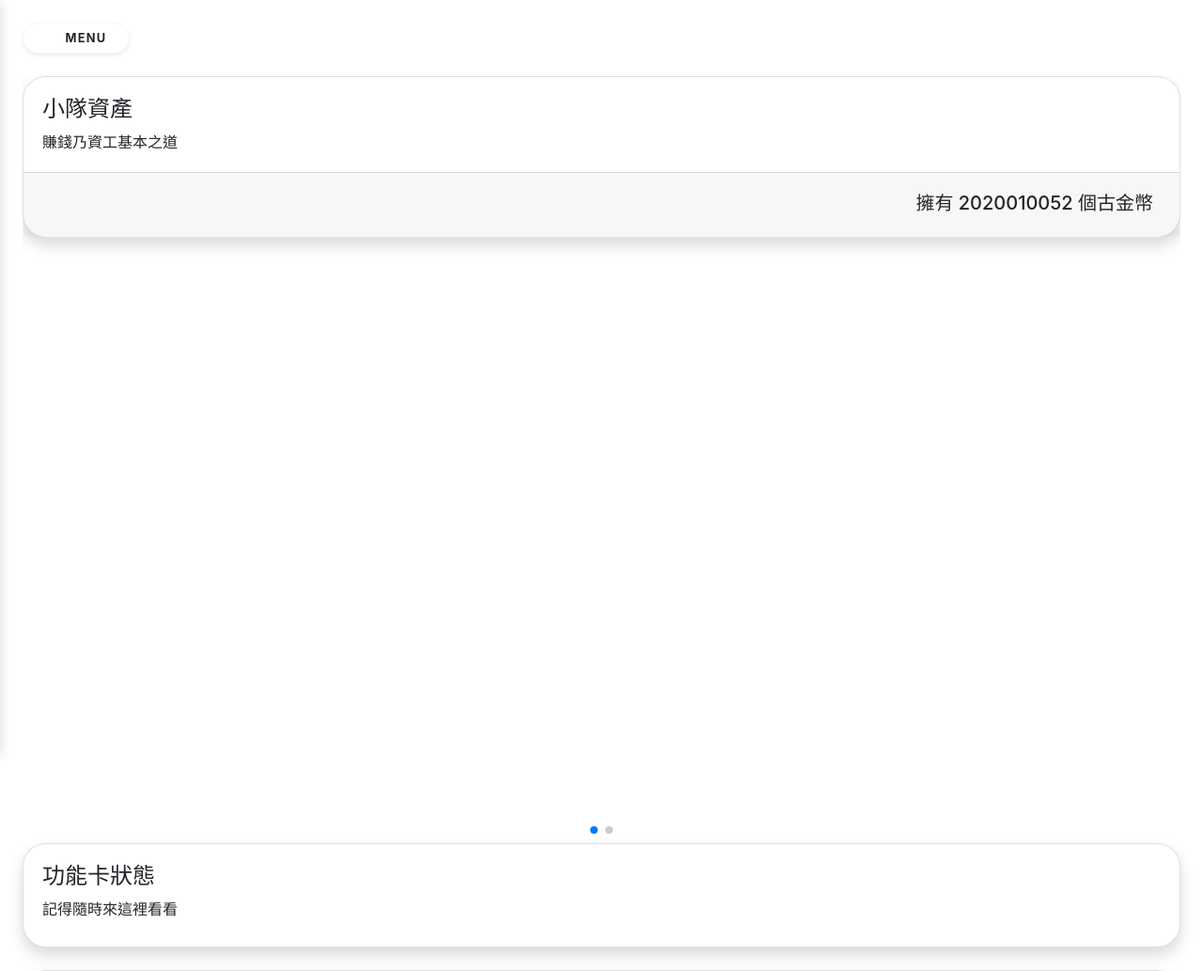
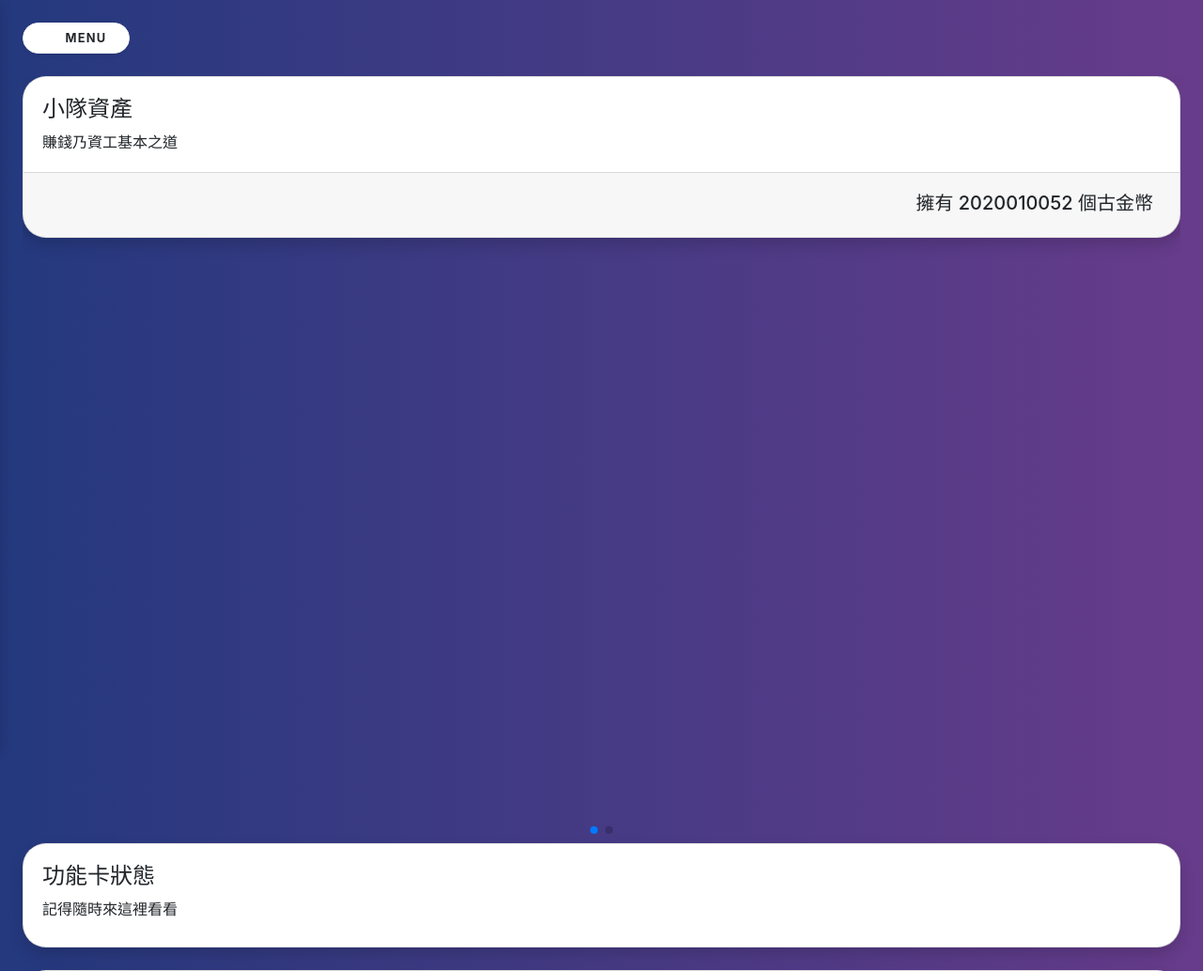
Before and after one commit to Yui-Arthur/Yui-Arthur.github.io, a PHP site: the page made by 原版.html in a window 1280 px wide. Shown: the top 1033 px of the page at 94% size. Run offline with PHP 8.4, Linux system fonts and the light colour scheme; some libraries are stand-ins or nearby versions; some web fonts are replaced.

Commit message:
132
1121

```diff
--- a/static/css/style.css
+++ b/static/css/style.css
@@ -41,7 +41,7 @@ body {
 
   background: #a02e2e;
   background: -webkit-linear-gradient(to right, #e00874, #f1a414);
-  background: linear-gradient(to right, #ffffff, hsl(0, 0%, 100%));/*背景顏色*/
+  background: linear-gradient(to right, #24397e, hsl(273, 40%, 39%));/*背景顏色*/
   height: 100vh;
   overflow-x: hidden;
 }
--- a/team_information.php
+++ b/team_information.php
@@ -54,7 +54,7 @@
 
 
     <div class="mb-4">
-        <div class="card shadow" style="border-radius: 25px;">
+        <div class="card shadow" style="border-radius: 25px ;background-color:rgba(255,255 ,255 , 0.5);">
             <figure class="text-center">
 
 
@@ -102,6 +102,8 @@
 
 
 
+					<br>
+					<img class='mb-4' src='image/flag.png' alt='' width='100' height='100'>
 
 
 
```
Also changed, not shown: image/flag.png (added).
